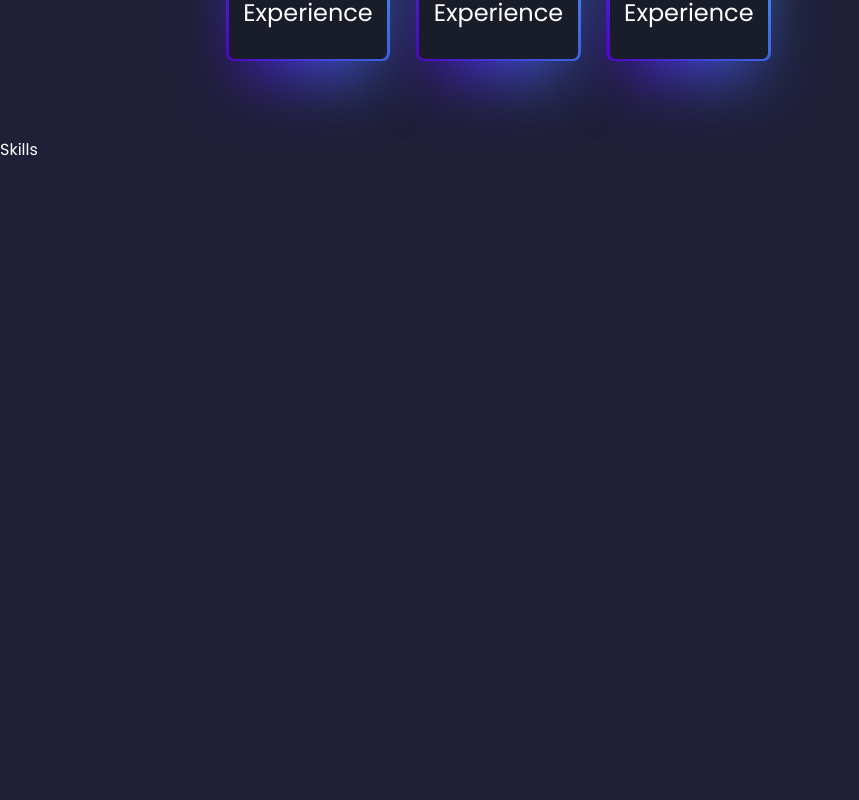
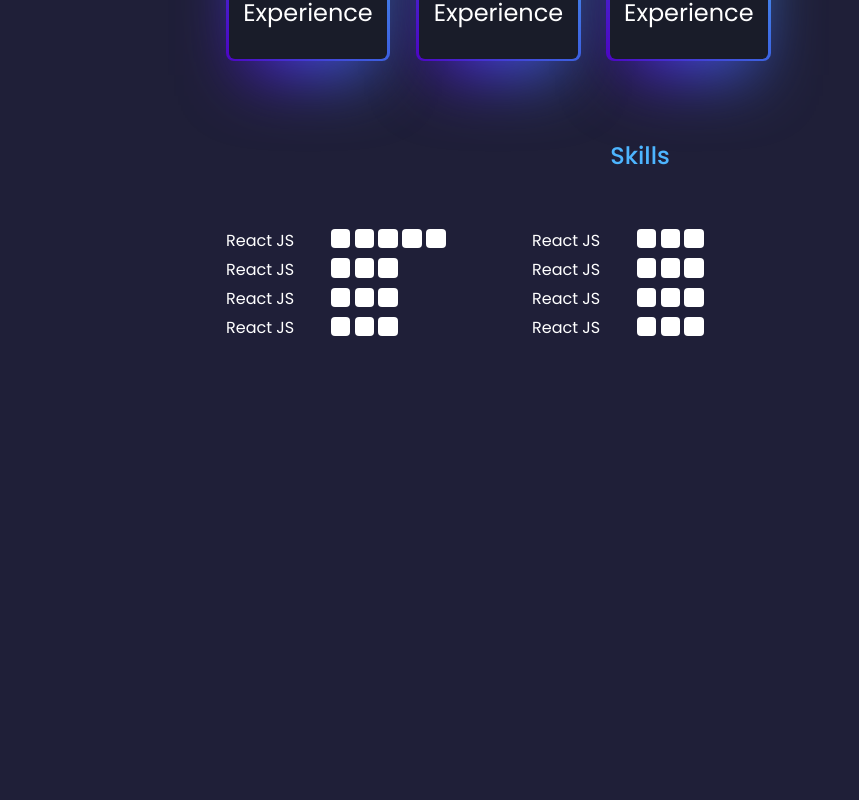
Before and after one commit to disara7/portfolio, a React (Create React App) app: page / in a window 1280 px wide. Shown: the part 1760-2560 px from the top of the page, without its empty margins (0-859 px from the left). Built offline with nearby package versions, Linux system fonts and the light colour scheme.

Commit message:
skill tables added

```diff
--- a/src/App.jsx
+++ b/src/App.jsx
@@ -2,7 +2,7 @@ import React from 'react'
 import Header from './components/header/Header'
 import Nav from './components/nav/Nav'
 import About from './components/about/About'
-import Experience from './components/experience/Experience'
+import Experience from './components/skills/Skills'
 import Services from './components/services/Services'
 import Portfolio from './components/portfolio/Portfolio'
 import Contact from './components/contact/Contact'
--- a/src/components/experience/Experience.jsx
+++ /dev/null
@@ -1,12 +0,0 @@
-import React from 'react'
-import './experience.css'
-
-const Experience = () => {
-  return (
-    <section id='experience'>Skills
-
-    </section>
-  )
-}
-
-export default Experience
--- /dev/null
+++ b/src/components/skills/Skills.jsx
@@ -0,0 +1,86 @@
+import React from 'react'
+import './skills.css'
+
+const Skills = () => {
+  return (
+    <section id='skills'>
+      <h2>Skills</h2>
+      <div className="skill_table">
+        <table>
+          <tr>
+            <td>React JS</td>
+            <td className='skill_box'>
+              <div class="shape shape-square"></div>
+              <div class="shape shape-square"></div>
+              <div class="shape shape-square"></div>
+              <div class="shape shape-square"></div>
+              <div class="shape shape-square"></div>
+            </td>
+          </tr>
+          <tr>
+            <td>React JS</td>
+            <td className='skill_box'>
+              <div class="shape shape-square"></div>
+              <div class="shape shape-square"></div>
+              <div class="shape shape-square"></div>
+            </td>
+          </tr>
+          <tr>
+            <td>React JS</td>
+            <td className='skill_box'>
+              <div class="shape shape-square"></div>
+              <div class="shape shape-square"></div>
+              <div class="shape shape-square"></div>
+            </td>
+          </tr>
+          <tr>
+            <td>React JS</td>
+            <td className='skill_box'>
+              <div class="shape shape-square"></div>
+              <div class="shape shape-square"></div>
+              <div class="shape shape-square"></div>
+            </td>
+          </tr>
+        </table>
+
+        <table>
+          <tr>
+            <td>React JS</td>
+            <td className='skill_box'>
+              <div class="shape shape-square"></div>
+              <div class="shape shape-square"></div>
+              <div class="shape shape-square"></div>
+            </td>
+          </tr>
+          <tr>
+            <td>React JS</td>
+            <td className='skill_box'>
+              <div class="shape shape-square"></div>
+              <div class="shape shape-square"></div>
+              <div class="shape shape-square"></div>
+            </td>
+          </tr>
+          <tr>
+            <td>React JS</td>
+            <td className='skill_box'>
+              <div class="shape shape-square"></div>
+              <div class="shape shape-square"></div>
+              <div class="shape shape-square"></div>
+            </td>
+          </tr>
+          <tr>
+            <td>React JS</td>
+            <td className='skill_box'>
+              <div class="shape shape-square"></div>
+              <div class="shape shape-square"></div>
+              <div class="shape shape-square"></div>
+            </td>
+          </tr>
+        </table>
+      </div>
+
+    </section>
+  )
+}
+
+export default Skills
--- /dev/null
+++ b/src/components/skills/skills.css
@@ -0,0 +1,36 @@
+
+.col {
+    flex: 1;
+    width: 30%;
+  }
+
+  .shape {
+    /* margin: 25px auto 50px; */
+    margin: 0.15rem;
+    background-color: white;
+  }
+
+  .skill_box{
+    display: flex;
+    flex-direction: row;
+  }
+
+  .shape-square {
+    border-radius: 0.25rem;
+    height: 1.2rem;
+    width: 1.2rem;
+  }
+
+  .skill_table {
+    border: 1rem;
+    border-color: white;
+    margin-left: 14rem;
+    display: flex;
+    flex-direction: row;
+
+  }
+
+  td{
+    margin-left: 2rem;
+    margin-right: 5rem;
+  }
```
Also changed, not shown: src/components/experience/experience.css (deleted).
